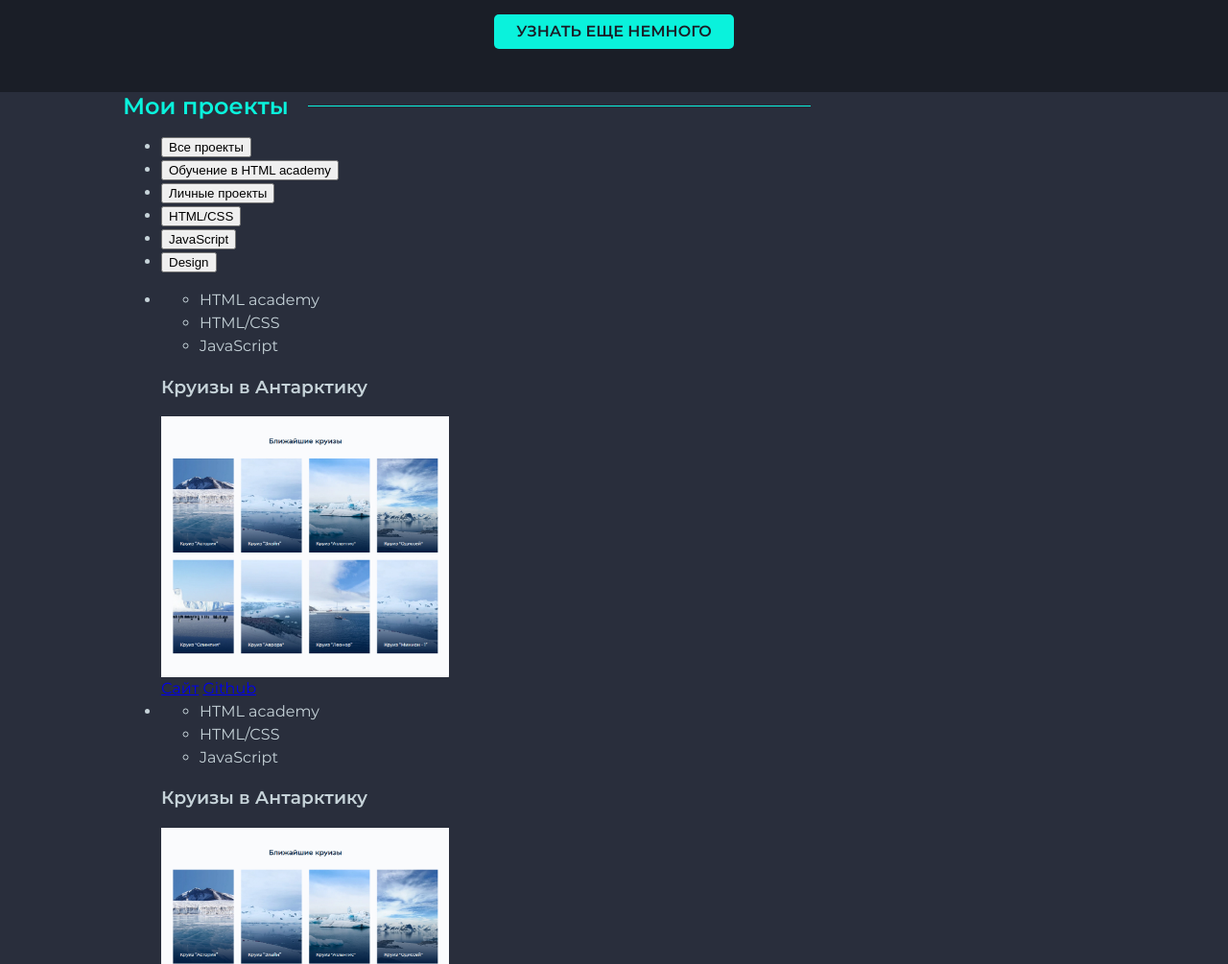
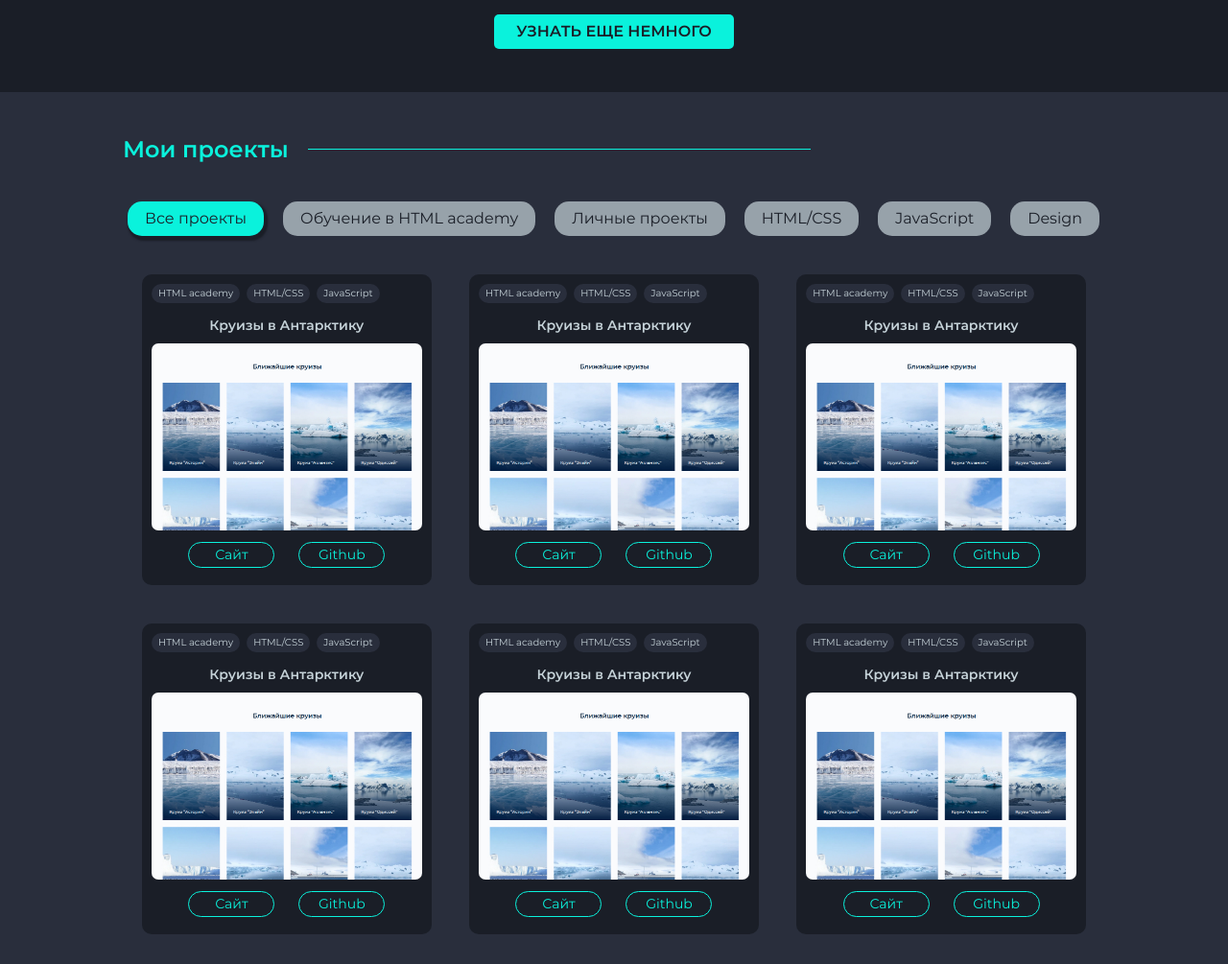
Before and after one commit to Sephellone/portfolio, a website: page source/index.html in a window 1280 px wide. Shown: the part 1139-2144 px from the top of the page at 96% size. Drawn offline with nearby package versions, Linux system fonts and the light colour scheme; files that its build step writes are made by us from their sources.

Commit message:
projects section

```diff
--- a/source/index.html
+++ b/source/index.html
@@ -199,7 +199,7 @@
           <!-- photo part -->
           <div class="about__photo">
             <!-- заменить исходник и добавить picture: варианты для разных экранов и вебп -->
-            <div class="about__photo-wrapper" tabindex="0">
+            <div class="about__photo-wrapper">
               <img src="img/brushes-selfie.png" alt="Автопортрет." width="250" height="360">
             </div>
           </div>
--- a/source/sass/blocks/about.scss
+++ b/source/sass/blocks/about.scss
@@ -110,6 +110,7 @@
   img {
     display: block;
     width: 100%;
+    height: 100%;
     object-fit: cover;
 
     filter: grayscale(1);
--- /dev/null
+++ b/source/sass/blocks/project-card.scss
@@ -0,0 +1,106 @@
+.project-card {
+  box-sizing: border-box;
+  width: 100%;
+  padding: 10px;
+  padding-bottom: 18px;
+  background-color: var(--background-secondary);
+  border-radius: 10px;
+  overflow: hidden;
+}
+
+.project-card__label-list {
+  display: flex;
+  flex-wrap: wrap;
+  margin: 0;
+  margin-bottom: 10px;
+  padding: 0;
+  list-style-type: none;
+}
+
+.project-card__label {
+  display: flex;
+  align-items: center;
+  justify-content: center;
+  box-sizing: border-box;
+  margin: 0;
+  margin-right: 7px;
+  margin-bottom: 5px;
+  padding: 4px 7px;
+  font-size: 10px;
+  line-height: 12px;
+  background-color: var(--background-primary);
+  border-radius: 15px;
+
+  @include vp-767 {
+    margin-right: 5px;
+    padding: 5px 9px;
+    font-size: 9px;
+    line-height: 10px;
+  }
+}
+
+.project-card__title {
+  margin: 0;
+  margin-bottom: 10px;
+  padding: 0;
+  font-weight: 600;
+  font-size: 14px;
+  line-height: 17px;
+  text-align: center;
+}
+
+.project-card__image-wrapper {
+  box-sizing: border-box;
+  margin: 0;
+  margin-bottom: 12px;
+  width: 100%;
+  height: 195px;
+  border-radius: 7px;
+  overflow: hidden;
+
+  img {
+    display: block;
+    width: 100%;
+    object-fit: cover;
+  }
+}
+
+.project-card__buttons-wrapper {
+  display: flex;
+  align-items: center;
+  justify-content: center;
+  width: 100%;
+  margin: 0;
+  padding: 0;
+}
+
+.project-card__button {
+  box-sizing: border-box;
+  display: flex;
+  align-items: center;
+  justify-content: center;
+  min-width: 90px;
+  margin: 0;
+  margin-right: 25px;
+  padding: 4px 10px;
+  font-weight: 400;
+  font-size: 14px;
+  line-height: 17px;
+  text-decoration: none;
+  color: var(--color-accent);
+
+  border: 1px solid var(--color-accent);
+  border-radius: 15px;
+
+  &:last-child {
+    margin-right: 0;
+  }
+
+  @include hover-focus {
+    background-color: var(--color-accent-transparent02);
+  }
+
+  &:active {
+    opacity: 0.5;
+  }
+}
--- /dev/null
+++ b/source/sass/blocks/projects.scss
@@ -0,0 +1,124 @@
+.projects {
+  padding: 45px 0;
+
+  @include vp-767 {
+    padding-top: 30px;
+  }
+}
+
+.projects__label-list {
+  display: flex;
+  flex-wrap: wrap;
+  margin: 35px 0;
+  padding: 0;
+  list-style-type: none;
+
+  @include vp-1023 {
+    margin: 20px 0;
+  }
+}
+
+.projects__label {
+  margin: 0;
+  padding: 5px;
+  margin-right: 10px;
+
+  @include vp-1023 {
+    margin-right: 8px;
+    padding: 5px 0;
+  }
+
+  @include vp-767 {
+    margin-right: 4px;
+  }
+
+  &:last-child {
+    margin-right: 0;
+  }
+}
+
+.projects__label-button {
+  box-sizing: border-box;
+  display: flex;
+  align-items: center;
+  justify-content: center;
+  margin: 0;
+  padding: 8px 18px;
+  border: none;
+  border-radius: 15px;
+  appearance: none;
+  box-shadow: none;
+
+  font-family: $ff-Montserrat;
+  font-weight: 400;
+  font-size: 16px;
+  line-height: 20px;
+  background-color: var(--color-text-transparent);
+  color: var(--background-secondary);
+  cursor: pointer;
+
+  &[data-label="active"] {
+    background-color: var(--color-accent);
+    box-shadow: 2px 3px 2px 2px var(--background-secondary);
+  }
+
+  @include hover-focus {
+    background-color: var(--color-text);
+  }
+
+  &:active {
+    opacity: 0.5;
+  }
+
+  @include vp-1023 {
+    padding: 8px;
+    font-size: 12px;
+    line-height: 15px;
+  }
+}
+
+.projects__card-list {
+  box-sizing: border-box;
+  width: 100%;
+  margin: 0;
+  margin-bottom: 55px;
+  padding: 0 20px;
+  display: grid;
+  grid-template-columns: 1fr 1fr 1fr;
+  column-gap: 4%;
+  row-gap: 40px;
+  list-style-type: none;
+
+  @include vp-1023 {
+    max-width: 680px;
+    margin: 0 auto;
+    margin-bottom: 55px;
+    padding: 0;
+    grid-template-columns: 1fr 1fr;
+    gap: 40px;
+  }
+
+  @include vp-767 {
+    max-width: 320px;
+    grid-template-columns: 1fr;
+    margin-bottom: 40px;
+  }
+}
+
+.projects__card-item {
+  box-sizing: border-box;
+  width: 100%;
+  margin: 0;
+  padding: 0;
+  place-self: stretch;
+}
+
+.projects__button {
+  margin: 0 auto;
+  padding: 10px;
+  width: 250px;
+
+  @include vp-1023 {
+    width: 200px;
+  }
+}
--- a/source/sass/global/global.scss
+++ b/source/sass/global/global.scss
@@ -22,6 +22,8 @@
     --color-accent-transparent015: rgba(10, 242, 220, 0.15);
     --color-text-transparent: rgba(198, 211, 217, 0.7);
     --linear-gradient-accent: linear-gradient(0deg, rgba(10, 242, 220, 0.2) 0%, rgba(10, 242, 220, 0) 100%);
+    --gradient-accent-opacity100: linear-gradient(-90deg, rgba(10, 242, 220, 1) 0%, rgba(10, 242, 220, 0.2) 100%);
+    --gradient-accent-opacity100-vertical: linear-gradient(0deg, rgba(10, 242, 220, 1) 0%, rgba(10, 242, 220, 0.2) 100%);
   }
 
   & .light {
@@ -33,6 +35,8 @@
     --color-accent-transparent015: rgba(195, 65, 9, 0.15);
     --color-text-transparent: rgba(69, 87, 123, 0.7);
     --linear-gradient-accent: linear-gradient(0deg, rgba(195, 65, 9, 0.2) 0%, rgba(195, 65, 9, 0) 100%);
+    --gradient-accent-opacity100: linear-gradient(-90deg, rgba(195, 65, 9, 1) 0%, rgba(195, 65, 9, 0.2) 100%);
+    --gradient-accent-opacity100-vertical: linear-gradient(0deg, rgba(195, 65, 9, 1) 0%, rgba(195, 65, 9, 0.2) 100%);
   }
 
   & .green {
@@ -44,6 +48,8 @@
     --color-accent-transparent015: rgba(234, 255, 104, 0.15);
     --color-text-transparent: rgba(255, 255, 255, 0.7);
     --linear-gradient-accent: linear-gradient(0deg, rgba(234, 255, 104, 0.2) 0%, rgba(234, 255, 104, 0) 100%);
+    --gradient-accent-opacity100: linear-gradient(-90deg, rgba(234, 255, 104, 1) 0%, rgba(234, 255, 104, 0.2) 100%);
+    --gradient-accent-opacity100-vertical: linear-gradient(0deg, rgba(234, 255, 104, 1) 0%, rgba(234, 255, 104, 0.2) 100%);
   }
 }
 
--- a/source/sass/style.scss
+++ b/source/sass/style.scss
@@ -15,3 +15,5 @@
 @import "blocks/section-title";
 @import "blocks/about";
 @import "blocks/skills";
+@import "blocks/projects";
+@import "blocks/project-card";
```
